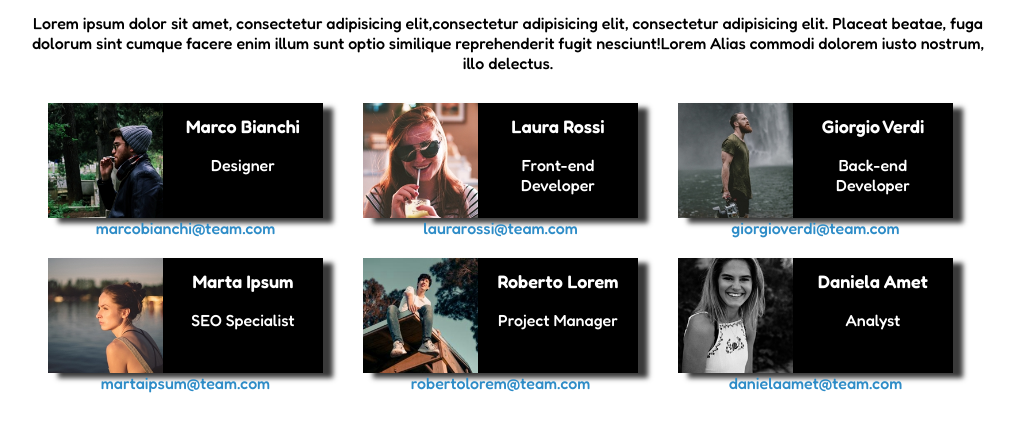
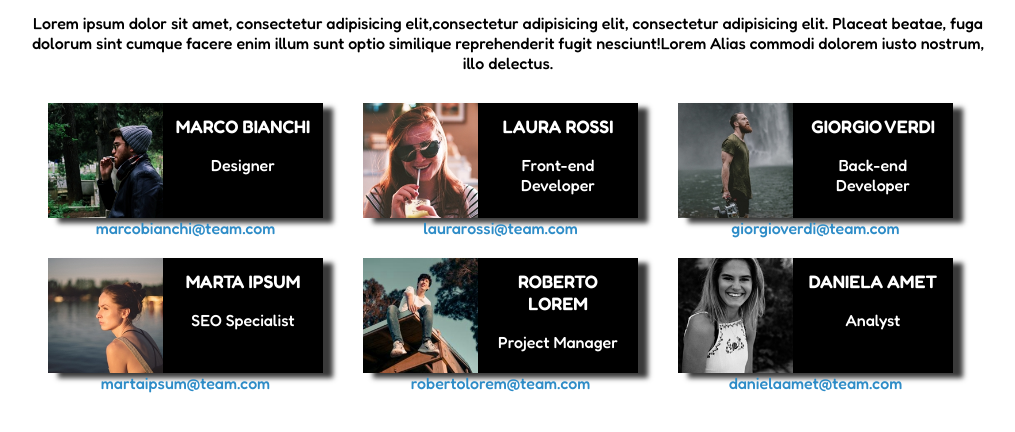
Before and after one commit to BernardoBarbucci/html-css-float-cards, a plain HTML site: page index.html in a window 1280 px wide. Shown: the part 102-534 px from the top of the page, without its empty margins (132-1147 px from the left). Drawn offline with Linux system fonts and the light colour scheme.

Commit message:
+nomi aggiustati

```diff
--- a/Style/style.css
+++ b/Style/style.css
@@ -74,8 +74,9 @@ p{
 .profile-name{
     color: white;
     font-size: 18px;
-    font-weight: bold;
+    font-weight: 900;
     margin-bottom: 3px;
+    text-transform: uppercase;
 }
 
 .profile-job{
```
Also changed, not shown: index.html (line endings or trailing spaces).
